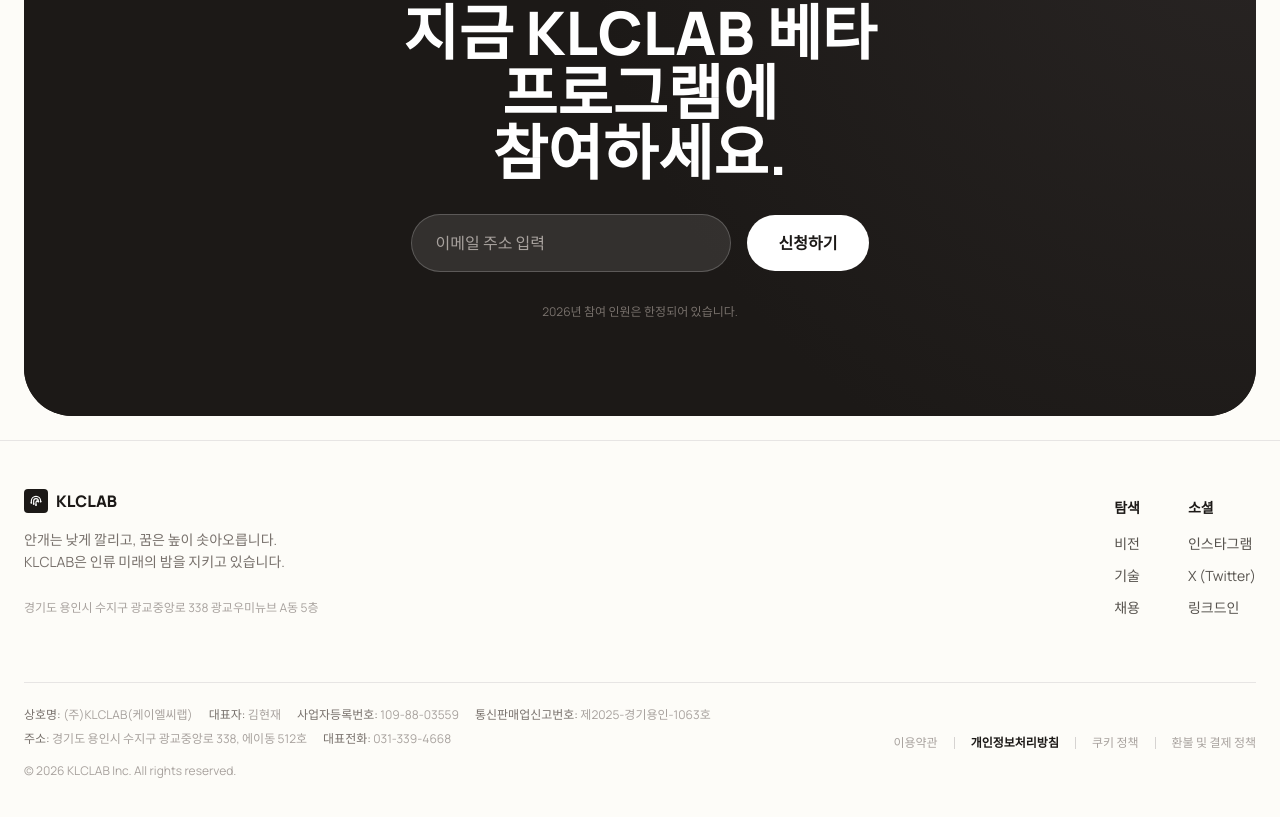
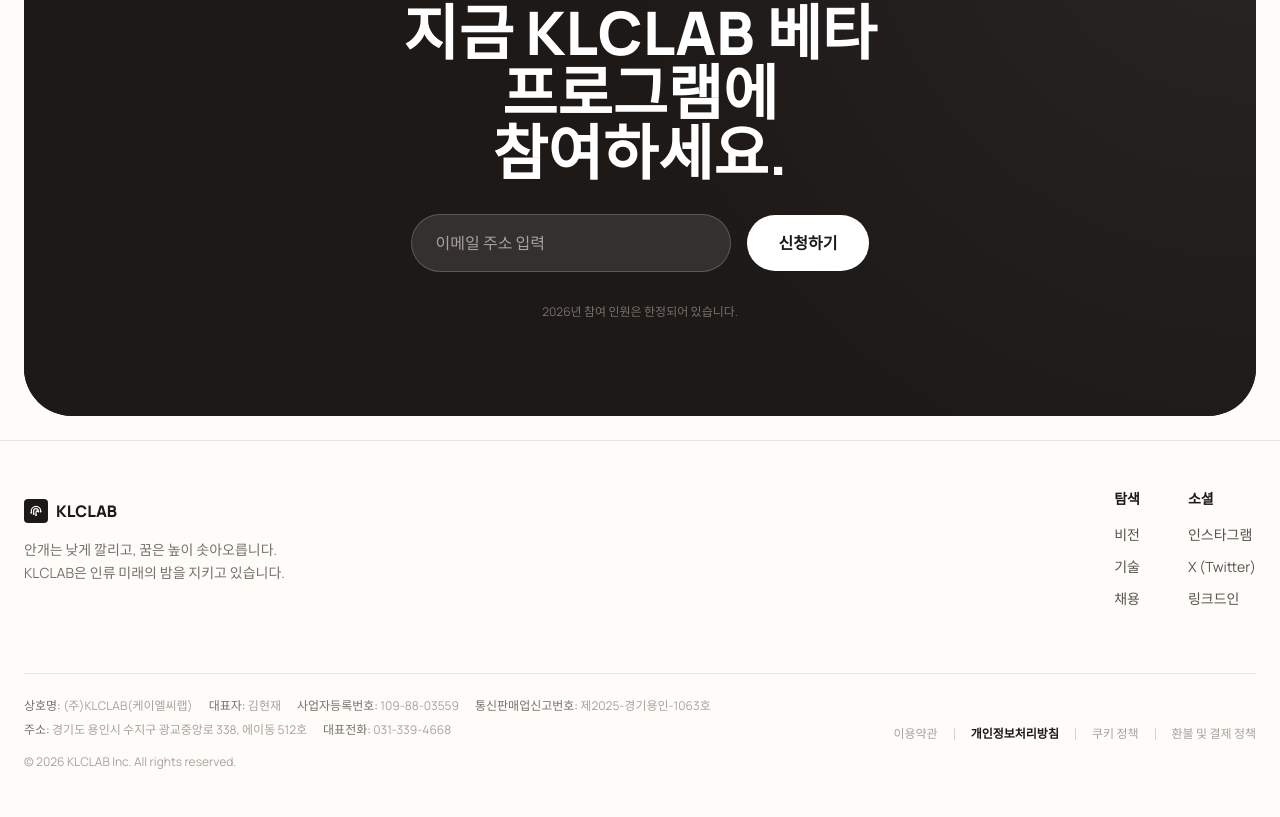
Before and after one commit to kimhyunjae40-cyber/klclab-website, a React (Vite) app: page / in a window 1280 px wide. Shown: the part 5334-6151 px from the top of the page. Built offline with nearby package versions, Linux system fonts and the light colour scheme; no server answers.

Commit message:
style: remove duplicated address from footer logo area

```diff
--- a/components/Footer.tsx
+++ b/components/Footer.tsx
@@ -31,9 +31,6 @@
                 안개는 낮게 깔리고, 꿈은 높이 솟아오릅니다.<br />
                 KLCLAB은 인류 미래의 밤을 지키고 있습니다.
               </p>
-              <address className="not-italic text-stone-400 text-xs leading-relaxed">
-                경기도 용인시 수지구 광교중앙로 338 광교우미뉴브 A동 5층
-              </address>
             </div>
 
             <div className="flex gap-12 text-sm font-medium text-stone-600">
```
